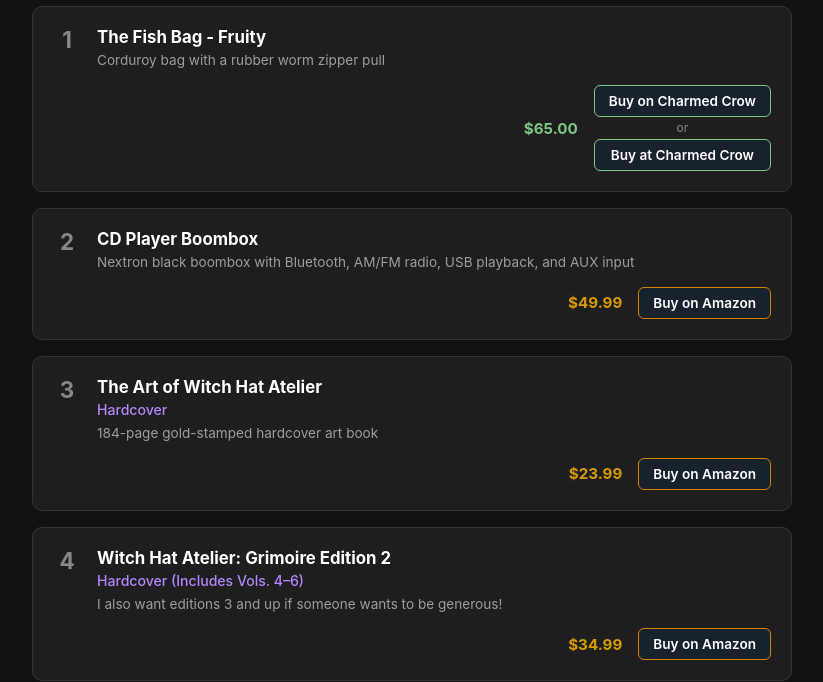
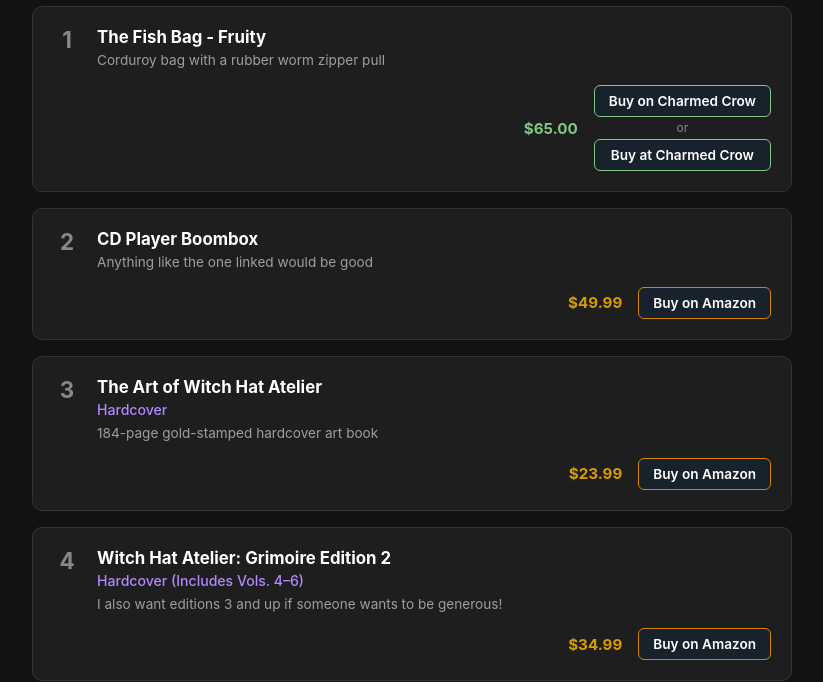
Before and after one commit to Jazzunc/ash, a plain HTML site: page index.html in a window 1280 px wide. Shown: the part 132-814 px from the top of the page, without its empty margins (228-1051 px from the left). Drawn offline with Linux system fonts and the light colour scheme.

Commit message:
Update item description for CD Player Boombox

```diff
--- a/index.html
+++ b/index.html
@@ -168,7 +168,7 @@
             <div class="rank">2</div>
             <div class="item-details">
                 <div class="item-title">CD Player Boombox</div>
-                <div class="item-desc">Nextron black boombox with Bluetooth, AM/FM radio, USB playback, and AUX input</div>
+                <div class="item-desc">Anything like the one linked would be good</div>
                 <div class="item-meta">
                     <span class="price amazon-price">$49.99</span>
                     <a href="https://a.co/d/09HPAHB8" target="_blank" class="buy-btn amazon-btn">Buy on Amazon</a>
```
